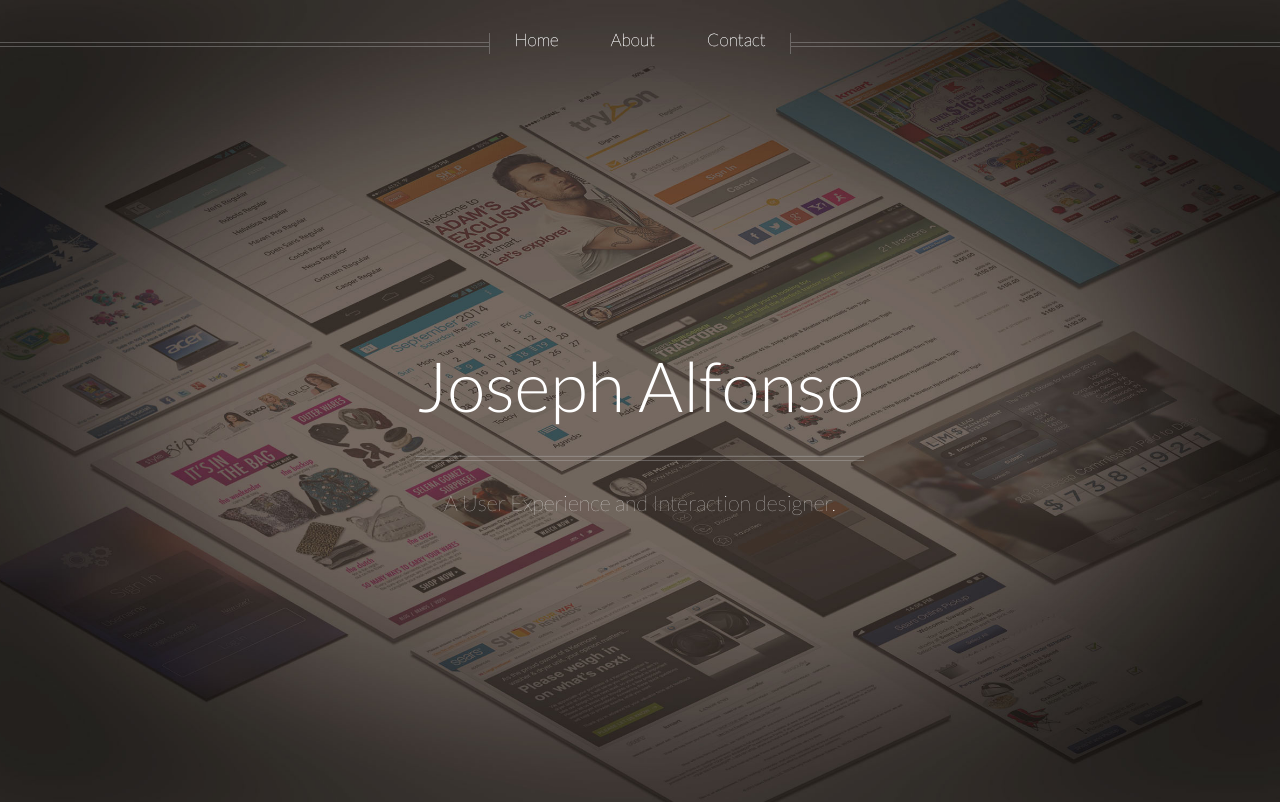
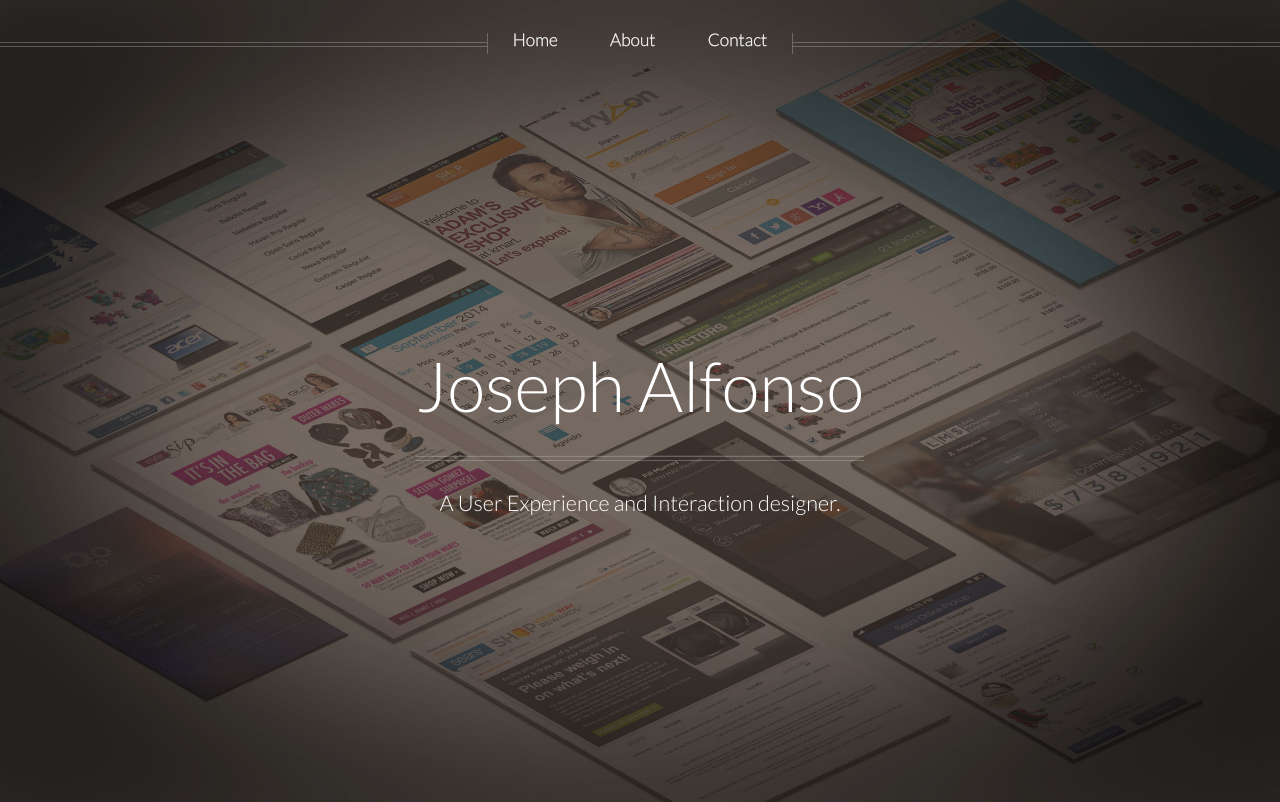
Before and after one commit to joealfonso/Portfolio, a plain HTML site: page index.html in a window 1280 px wide. Shown: the top 802 px of the page. Drawn offline with Linux system fonts and the light colour scheme.

Commit message:
Fixed font weight
Adjusted byline font weight

```diff
--- a/css/style.css
+++ b/css/style.css
@@ -35,7 +35,12 @@ body
   background: #fff;
   color: #5b5b5b;
   font-family: 'Lato', sans-serif;
-  font-weight: 100;
+  font-weight: 300;
+  -webkit-font-smoothing: antialiased;
+  -moz-font-smoothing: antialiased;
+  -ms-font-smoothing: antialiased;
+  -o-font-smoothing: antialiased;
+  font-smoothing: antialiased;
 }
 
 
```
